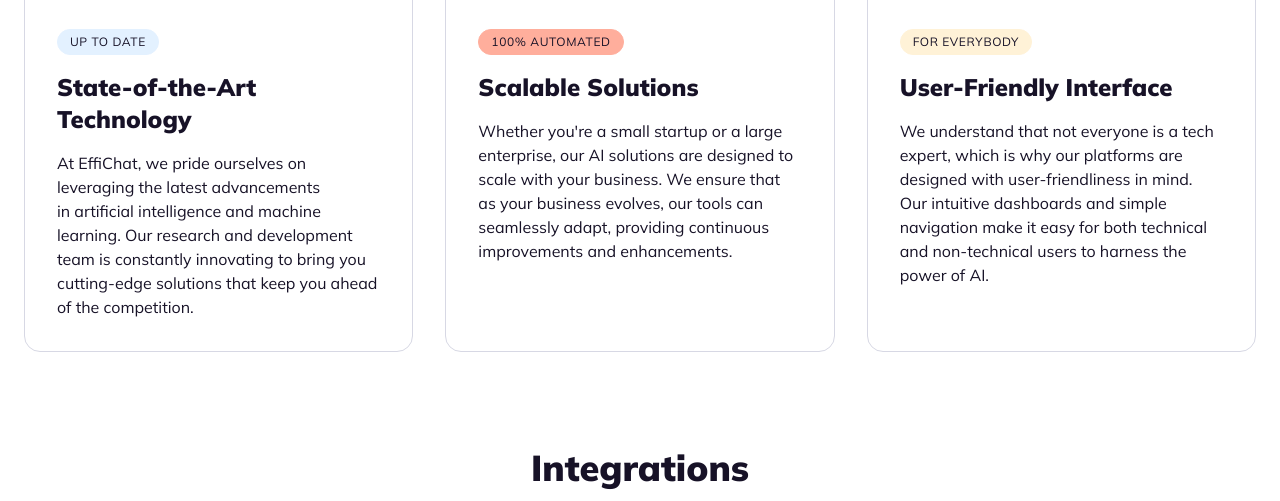
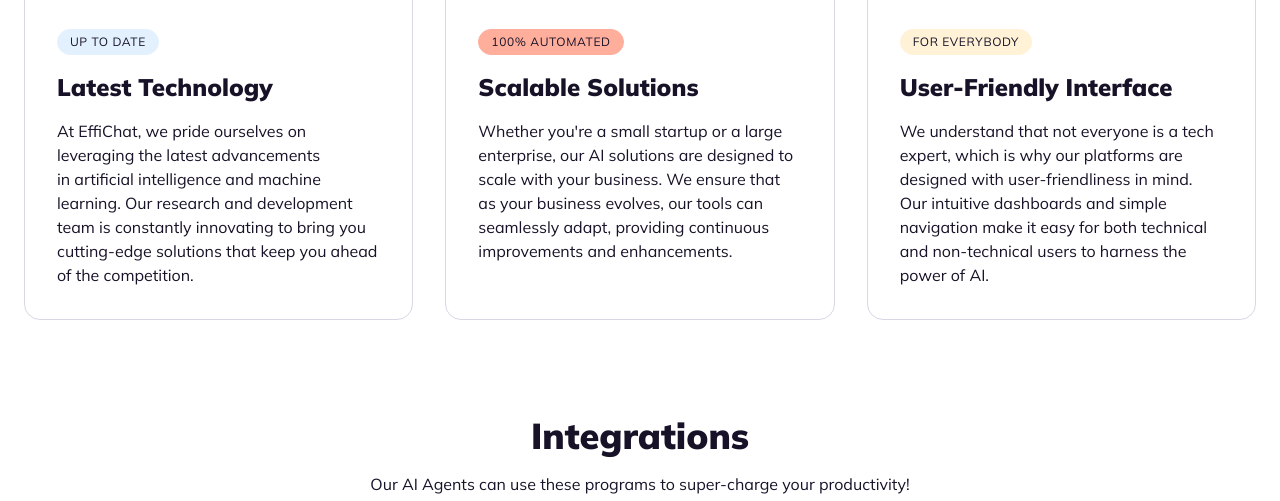
Before and after one commit to MartiSuvik/effichat.com, a plain HTML site: page index.html in a window 1280 px wide. Shown: the part 899-1400 px from the top of the page. Drawn offline with Linux system fonts and the light colour scheme.

Commit message:
Update index.html

```diff
--- a/index.html
+++ b/index.html
@@ -83,7 +83,7 @@
                                 decoding="async"> </figure>
                         <div class="card-body gap-4 text-left">
                             <div class="badge h-auto px-3 py-1 text-xs uppercase tracking-wider badge-accent" data-sb-field-path=".badge"> <span data-sb-field-path=".label">UP TO DATE</span> </div>
-                            <h3 class="font-black card-title sm:text-2xl" data-sb-field-path=".heading"> State-of-the-Art Technology </h3>
+                            <h3 class="font-black card-title sm:text-2xl" data-sb-field-path=".heading"> Latest Technology </h3>
                             <div class="markdown" data-sb-field-path=".body">
                                 <p>At EffiChat, we pride ourselves on leveraging the latest advancements in artificial intelligence and machine learning. Our research and development team is constantly innovating
                                     to bring you cutting-edge solutions that keep you ahead of the competition.</p>
```
